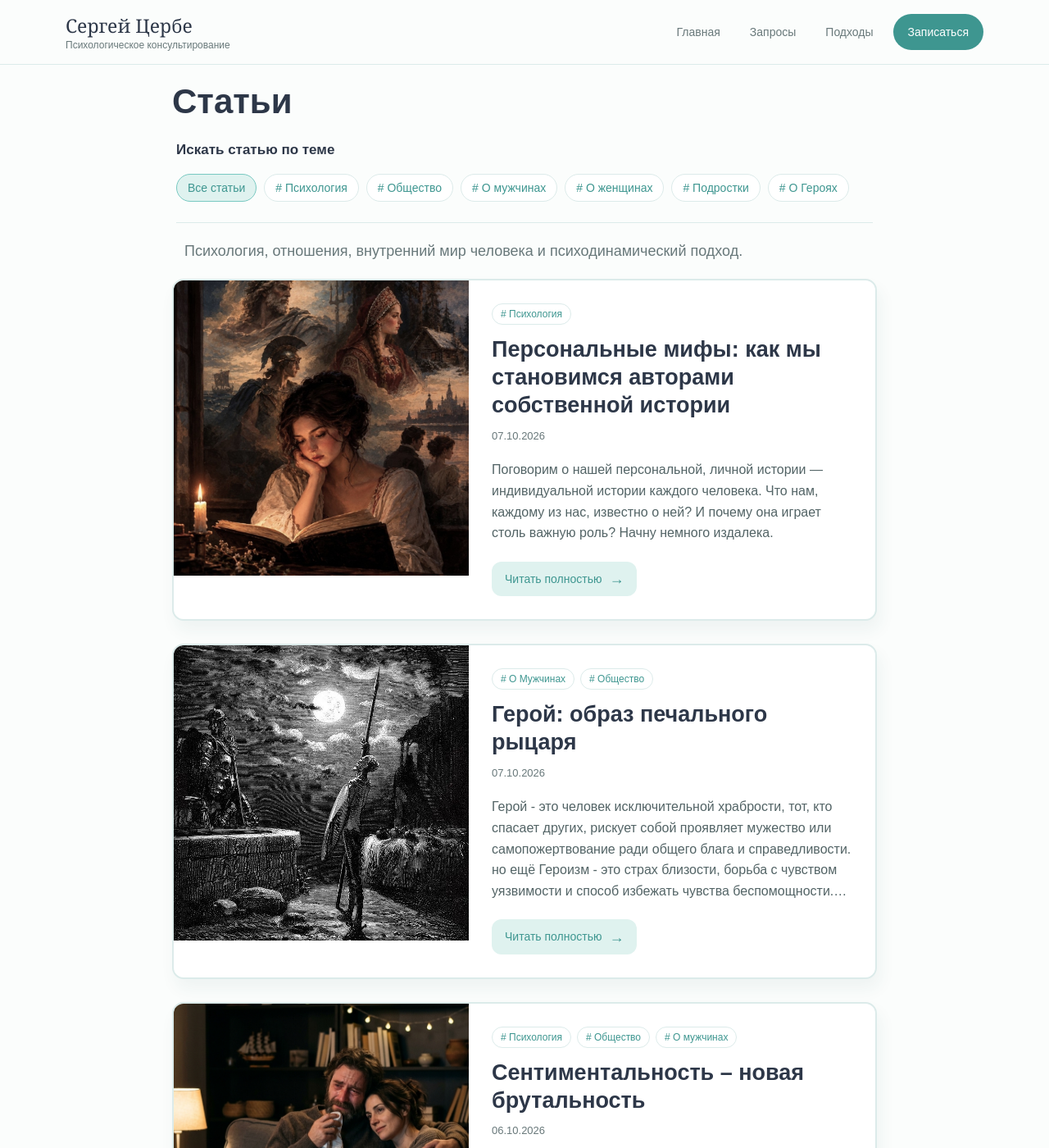
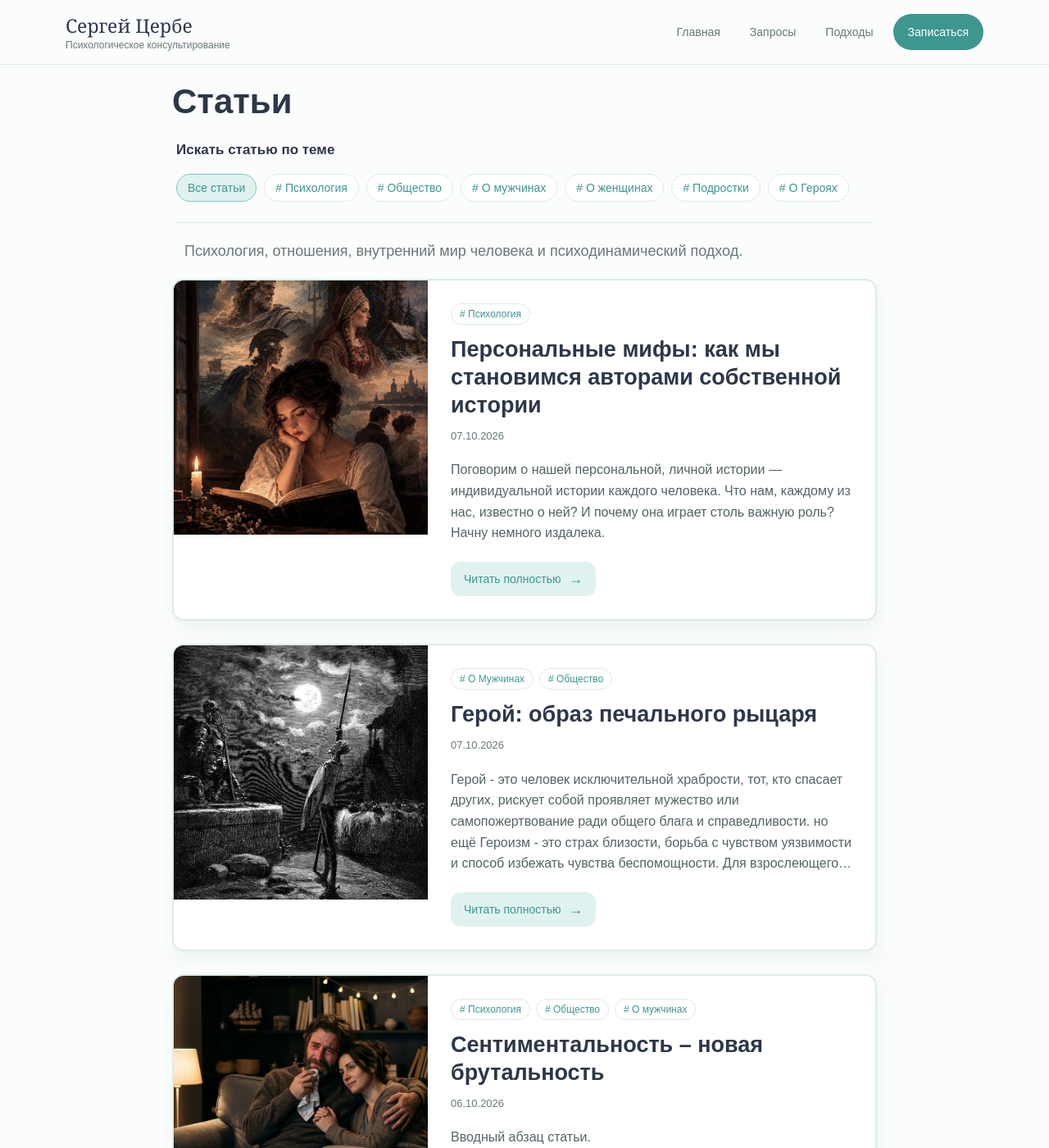
Before and after one commit to zerbe25-gif/zerbe25-gif.github.io, a Jekyll site: the page built from articles.md, in a window 1280 px wide and 1400 px high. Shown: the whole window at 82% size. Built offline with Jekyll 4.4.1, drawn with Linux system fonts in a browser that asks for light colours.

Commit message:
Update articles.html

```diff
--- a/_layouts/articles.html
+++ b/_layouts/articles.html
@@ -150,7 +150,7 @@
 
     .article {
       display: grid;
-      grid-template-columns: 360px 1fr;
+      grid-template-columns: 310px 1fr;
       background: var(--white);
       border-radius: 14px;
       overflow: hidden;
@@ -159,14 +159,14 @@
     }
 
     .article-image {
-      height: 360px;
+      height: 310px;
       background: var(--surface-2);
     }
 
     .article-image img {
       width: 100%;
       height: 100%;
-      height: 360px;
+      min-height: 310px;
       object-fit: cover;
       display: block;
     }
@@ -254,12 +254,12 @@
       }
 
       .article-image {
-        min-height: 220px;
+        min-height: 230px;
       }
 
       .article-image img {
-        min-height: 220px;
-        max-height: 280px;
+        min-height: 230px;
+        max-height: 290px;
       }
 
       .article-content {
```
